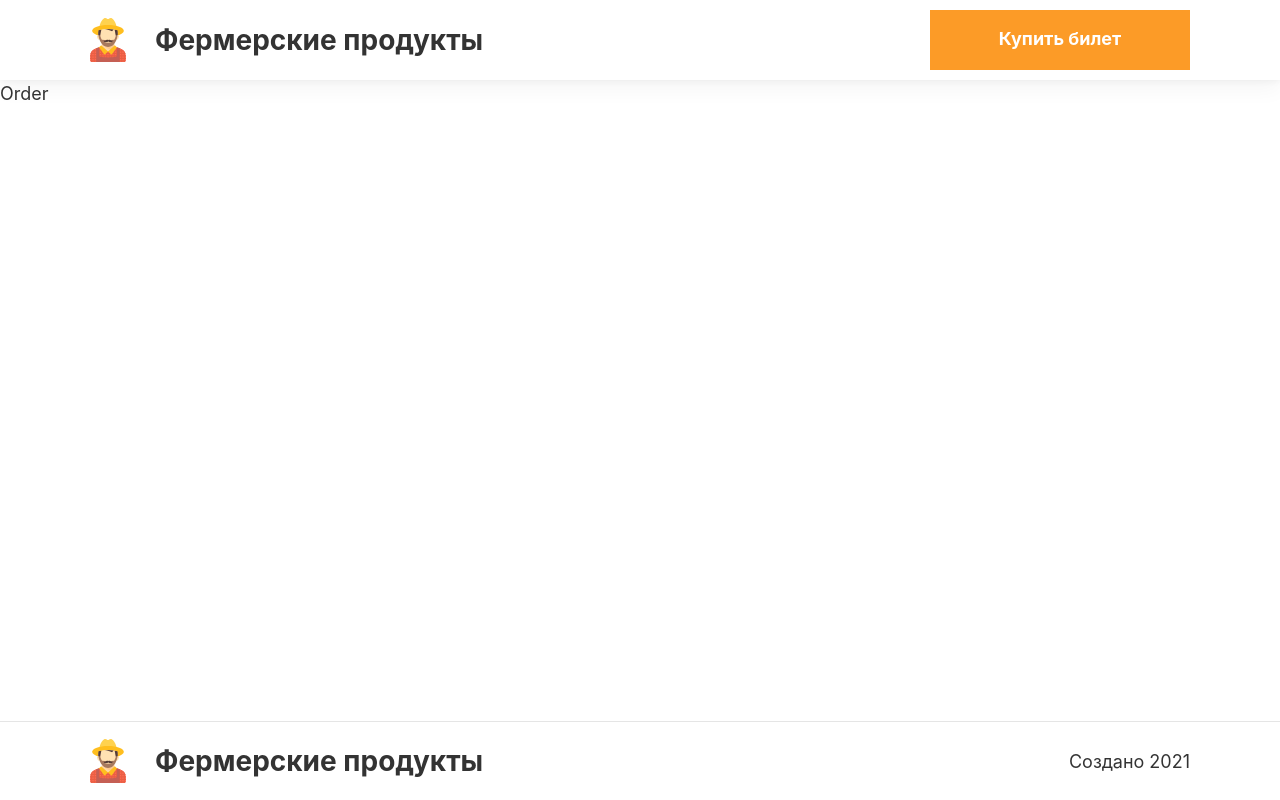
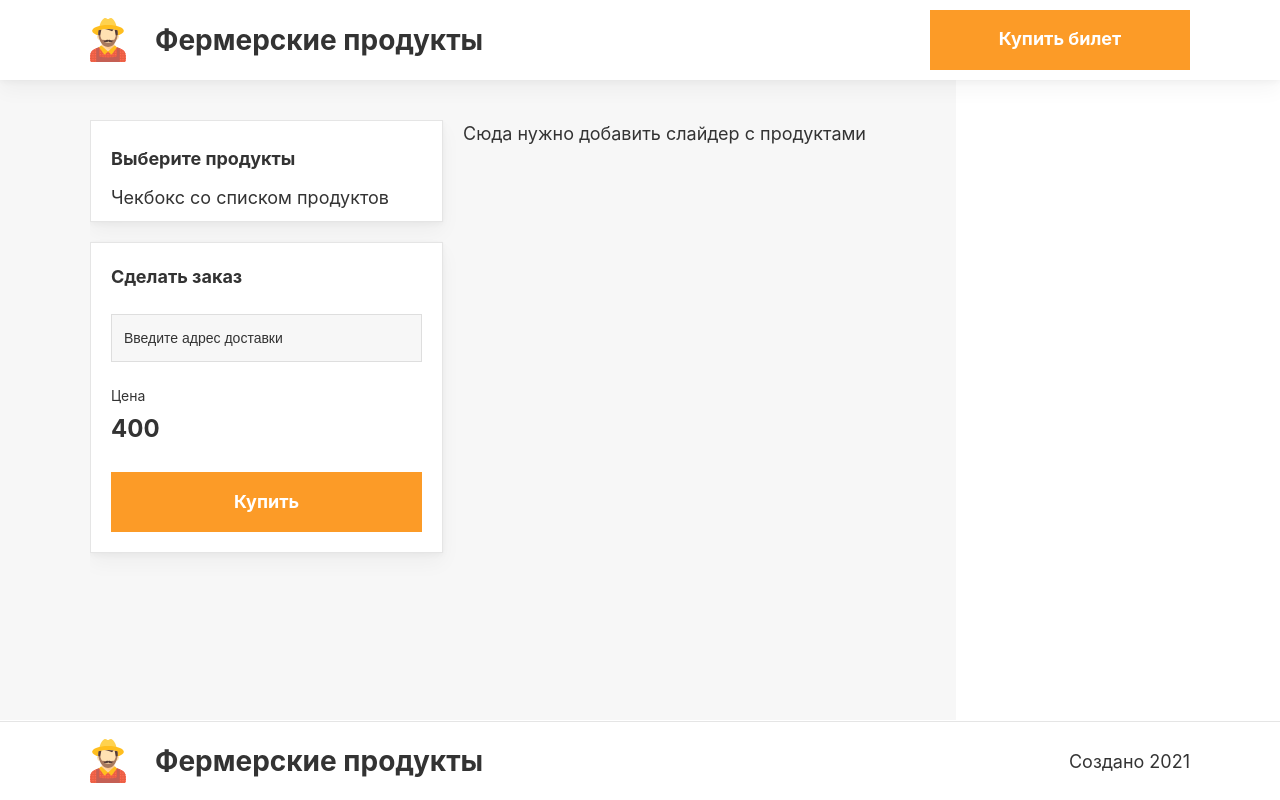
Before and after one commit to Mirror45/farm-products, a React (Create React App) app: page / in a window 1280 px wide. Built offline with nearby package versions, Linux system fonts and the light colour scheme.

Commit message:
Разметка страници

```diff
--- a/src/components/pages/order/order.jsx
+++ b/src/components/pages/order/order.jsx
@@ -1,7 +1,39 @@
 import React from "react";
+import Panel from "/src/components/ui/panel/panel";
+import Title, { TitleSize } from "/src/components/ui/title/title";
+import Button from "/src/components/ui/button/button";
+import {
+  LeftColumn,
+  StyledOrder,
+  AddressInput,
+  PriceLabel,
+  PriceValue
+} from "./styles";
 
+// Оформление заказа
 function Order() {
-  return <div>Order</div>;
+  return (
+    <StyledOrder as="form">
+      <LeftColumn>
+        <Panel marginBottom={20} paddingTop={24} paddingBottom={10}>
+          <Title as="h2" size={TitleSize.EXTRA_SMALL} marginBottom={12}>
+            Выберите продукты
+          </Title>
+          Чекбокс со списком продуктов
+        </Panel>
+        <Panel>
+          <Title size={TitleSize.EXTRA_SMALL} marginBottom={24}>
+            Сделать заказ
+          </Title>
+          <AddressInput placeholder="Введите адрес доставки" />
+          <PriceLabel as="span">Цена</PriceLabel>
+          <PriceValue>400</PriceValue>
+          <Button maxWidth>Купить</Button>
+        </Panel>
+      </LeftColumn>
+      <div>Сюда нужно добавить слайдер с продуктами</div>
+    </StyledOrder>
+  );
 }
 
 export default Order;
--- /dev/null
+++ b/src/components/pages/order/styles.js
@@ -0,0 +1,39 @@
+import styled from "styled-components";
+import { Section, Label } from "/src/components/styled";
+import TextInput from "/src/components/ui/text-input/text-input";
+
+const leftWidth = "353px";
+
+export const LeftColumn = styled.div`
+  width: ${leftWidth};
+  padding-right: ${(props) => props.theme.indent};
+  overflow-y: overlay;
+  max-height: 100%;
+`;
+
+export const StyledOrder = styled(Section)`
+  position: absolute;
+  top: ${(props) => props.theme.headerHeight};
+  bottom: ${(props) => props.theme.footerHeight};
+  display: flex;
+  padding-top: 40px;
+  padding-bottom: 0;
+  background-color: ${(props) => props.theme.backgroundColorGray};
+  max-width: ${(props) => props.theme.pageWidth};
+`;
+
+export const AddressInput = styled(TextInput)`
+  margin-bottom: ${(props) => props.theme.indent};
+`;
+
+export const PriceLabel = styled(Label)`
+  font-size: 14px;
+  margin-bottom: 6px;
+`;
+
+export const PriceValue = styled.span`
+  display: block;
+  font-size: 24px;
+  font-weight: bold;
+  margin-bottom: 30px;
+`;
--- a/src/components/styled/index.js
+++ b/src/components/styled/index.js
@@ -3,3 +3,4 @@ export { default as Section } from "./section/section";
 export { default as Li } from "./li/li";
 export { default as Ul } from "./ul/ul";
 export { default as Img } from "./img/img";
+export { default as Label } from "./label/label";
--- /dev/null
+++ b/src/components/styled/label/label.jsx
@@ -0,0 +1,7 @@
+import styled from "styled-components";
+
+const Label = styled.label`
+  display: block;
+`;
+
+export default Label;
--- /dev/null
+++ b/src/components/ui/panel/panel.jsx
@@ -0,0 +1,18 @@
+import styled from "styled-components";
+import { Section } from "/src/components/styled";
+
+export const Panel = styled(Section)`
+  padding: ${(props) => props.theme.indent};
+  padding-top: ${(props) => `${props.paddingTop}px` || props.theme.indent};
+  padding-bottom: ${(props) =>
+    `${props.paddingBottom}px` || props.theme.indent};
+  border: 1px solid rgba(0, 0, 0, 0.1);
+  box-shadow: 0 10px 20px rgba(0, 0, 0, 0.04), 0 2px 6px rgba(0, 0, 0, 0.04),
+    0 0 1px rgba(0, 0, 0, 0.04);
+  margin-bottom: ${(props) => props.marginBottom || 0}px;
+  width: ${(props) => props.$width || "auto"};
+  display: block;
+  background-color: ${(props) => props.theme.colorWhite};
+`;
+
+export default Panel;
--- /dev/null
+++ b/src/components/ui/text-input/text-input.jsx
@@ -0,0 +1,19 @@
+import styled from "styled-components";
+
+export const TextInput = styled.input`
+  display: flex;
+  height: 48px;
+  width: 100%;
+  background-color: ${(props) => props.theme.backgroundColorGray};
+  border: 1px solid rgba(0, 0, 0, 0.1);
+  box-sizing: border-box;
+  padding-left: 12px;
+  padding-right: 12px;
+  font-size: 14px;
+
+  ::placeholder {
+    color: ${(props) => props.theme.fontColorBlack};
+  }
+`;
+
+export default TextInput;
```
